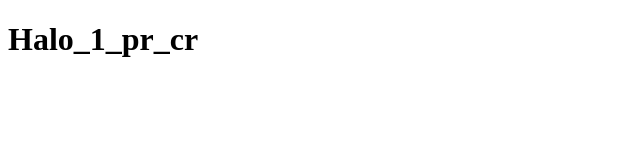
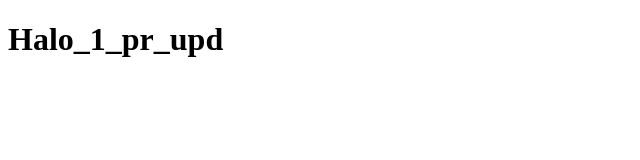
Before and after one commit to illiasendetskyi/nestjs-task-mangement, a website: page dist-test/index.html in a window 1280 px wide. Shown: the full height of the page, 0-640 px from the left. Drawn offline with Linux system fonts and the light colour scheme.

Commit message:
Test commit

```diff
--- a/dist-test/index.html
+++ b/dist-test/index.html
@@ -5,7 +5,7 @@
   </head>
   <body>
     <h1>
-      Halo_1_pr_cr
+      Halo_1_pr_upd
     </h1>
   </body>
 </html>
```
